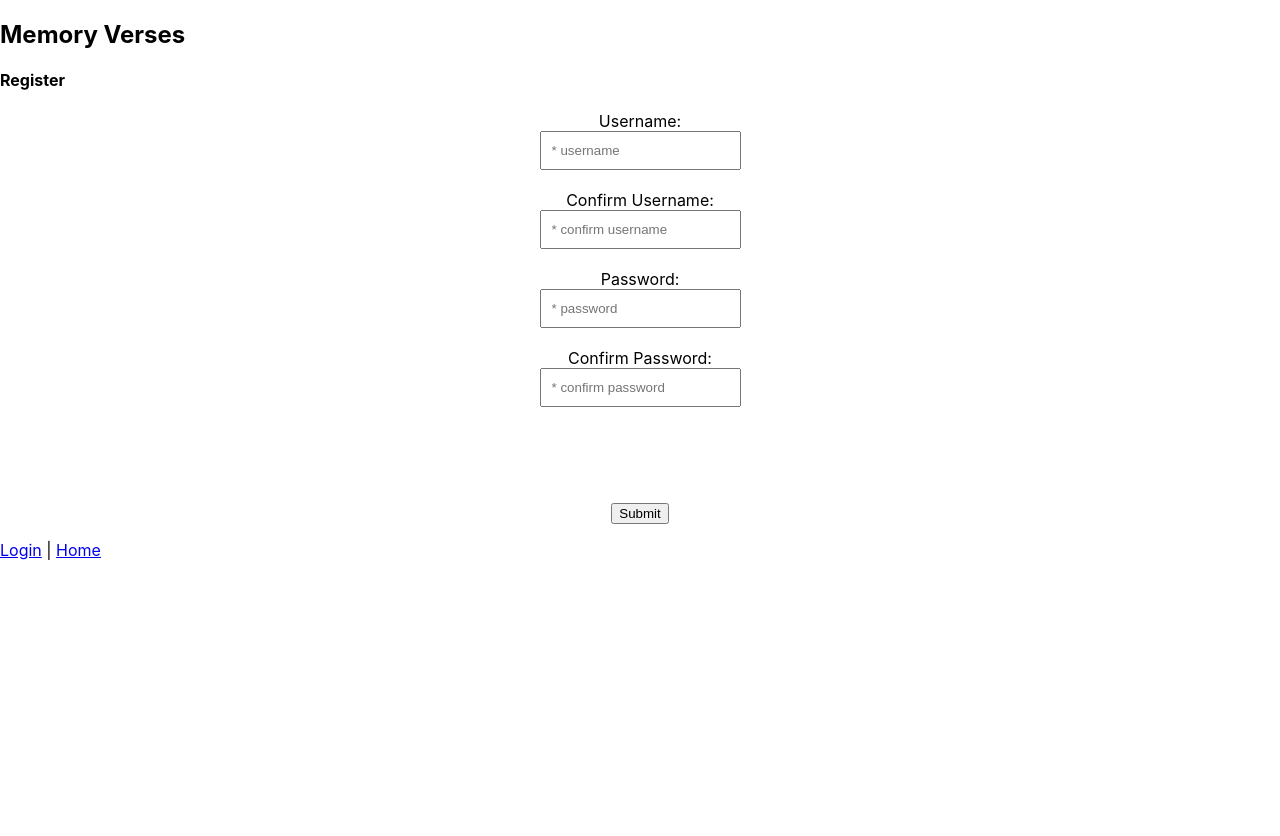
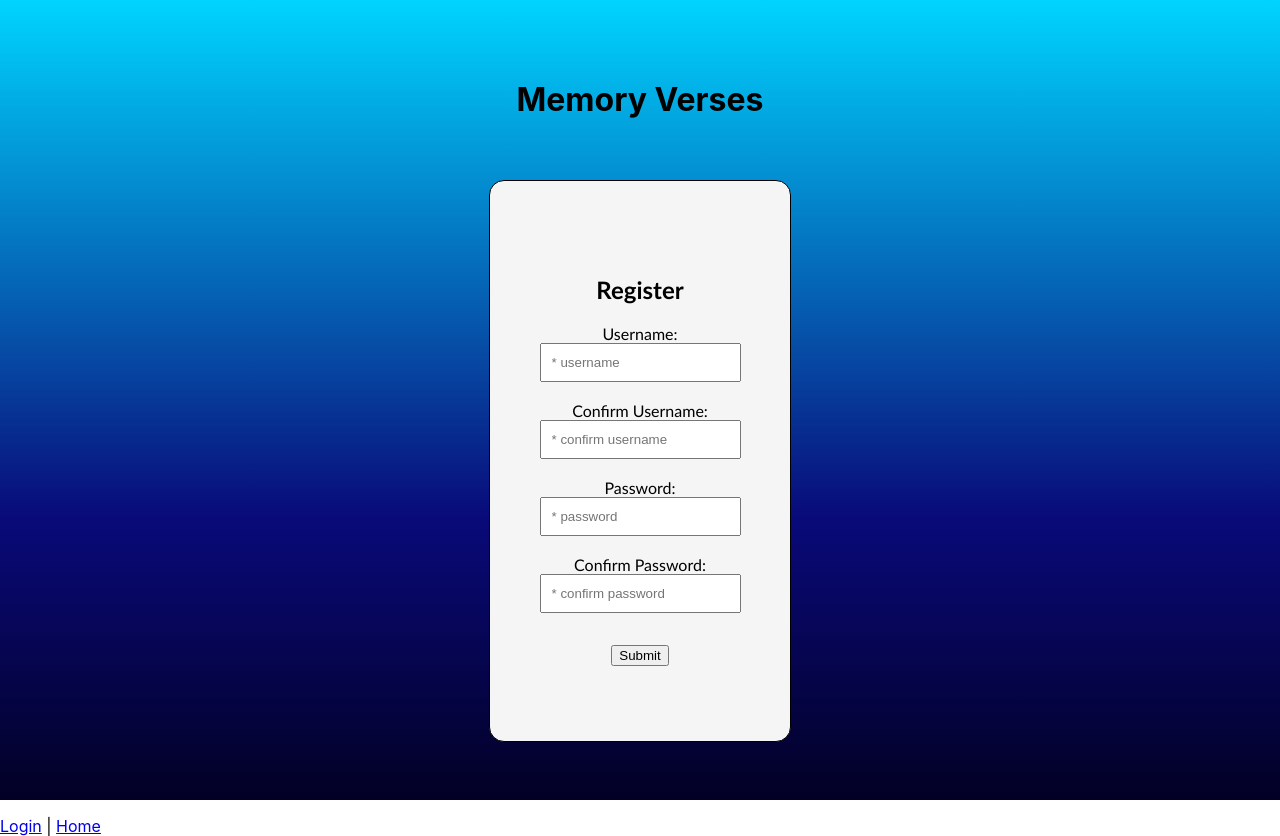
Before and after one commit to NatGallagher/Gallagh-Project-4, a React (Create React App) app in the folder bible-ver-app/: page /#/register in a window 1280 px wide. Before the commit the page ends 800 px from the top, so only its background shows below. Built offline with nearby package versions, Linux system fonts and the light colour scheme.

Commit message:
register styled

```diff
--- a/bible-ver-app/src/App.css
+++ b/bible-ver-app/src/App.css
@@ -142,3 +142,17 @@ input {
 .links {
   font-family: Arial, Helvetica, sans-serif;
 }
+
+.div-register {
+  border: 1px solid black;
+  display: flex;
+  flex-direction: column;
+  justify-content: center;
+  align-items: center;
+  background-color: whitesmoke;
+  height: 70%;
+  width: 300px;
+  border-radius: 15px;
+  margin-top: 40px;
+  font-family: 'Gill Sans', 'Gill Sans MT', Calibri, 'Trebuchet MS', sans-serif;
+}
--- a/bible-ver-app/src/components/Register.js
+++ b/bible-ver-app/src/components/Register.js
@@ -87,19 +87,19 @@ function Register() {
 
     return (
       <>
-        <div>
-          <h2>Memory Verses</h2>
-          <h4>Register</h4>
-          <form>
+        <div className="div-main-login">
+          <h1>Memory Verses</h1>
+            <div className="div-register">
+              <h2>Register</h2>
+                <form>
                   <label>Username: </label><input ref={txtusername} type="text" placeholder="* username" maxLength={25}></input><br/>
                   <label>Confirm Username: </label><input ref={confusername} type="text" placeholder="* confirm username" maxLength={25}></input><br/>
                   <label>Password: </label><input ref={txtpassword} type="password" placeholder="* password" maxLength={25}></input><br/>
                   <label>Confirm Password: </label><input ref={confpassword} type="password" placeholder="* confirm password" maxLength={25}></input>
-                  <p></p>
                   <p>{msgText}</p>
-                  <p></p>
                   <button onClick={(e) => handleSubmit(e)}>Submit</button>
-              </form>
+                </form>
+            </div>
         </div>
         <p></p>
         <Link to="/login">Login</Link> {" | "}
```
